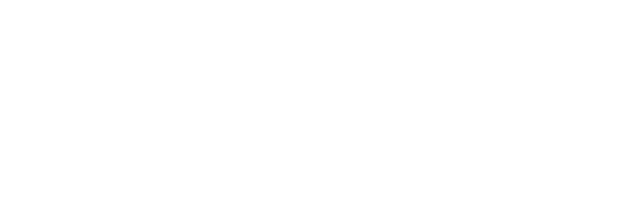
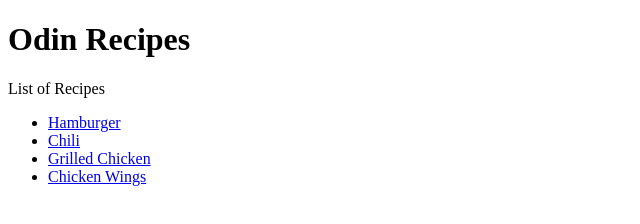
Before and after one commit to joesalmon3/odin-recipes, a plain HTML site: page index.html in a window 1280 px wide. Shown: the whole page, without its empty margins (0-640 px from the left). Drawn offline with Linux system fonts and the light colour scheme.

Commit message:
Add in links to individual recipes

```diff
--- a/index.html
+++ b/index.html
@@ -2,9 +2,18 @@
 <html lang="en">
 <head>
     <meta charset="UTF-8">
-    <title>Odin Documents</title>
+    <title>Odin Recipes</title>
 </head>
 <body>
-
+    <h1>Odin Recipes </h1>
+    <p>
+        List of Recipes
+        <ul>
+            <li><a href="./recipes/burger.html">Hamburger</a></li>
+            <li><a href="./recipes/chili.html">Chili</a></li>
+            <li><a href="./recipes/grilled_chicken.html">Grilled Chicken</a></li>
+            <li><a href="./recipes/wings.html">Chicken Wings</a></li>
+        </ul>
+    </p>
 </body>
 </html>
```
